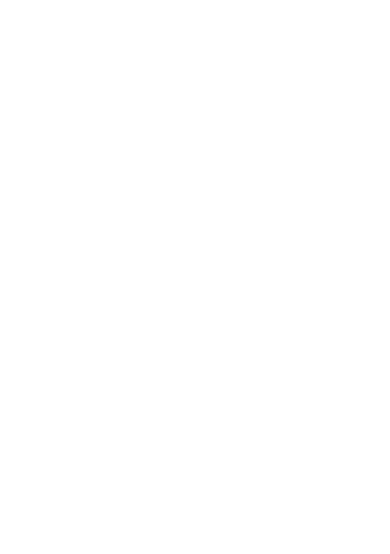
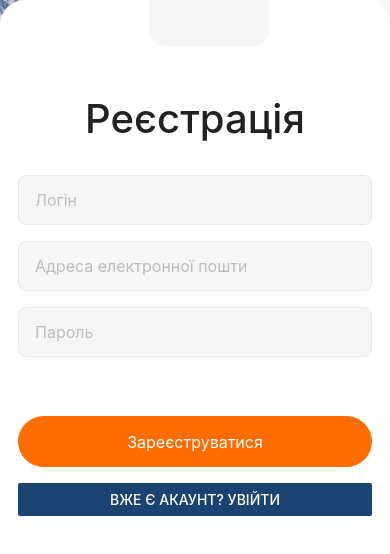
Before and after one commit to kuhai-anna/PhotogramProject, a React Native app: screen / in a window 390 px wide. Shown: the top 554 px of the page. Built offline with nearby package versions, Linux system fonts and the light colour scheme.

Commit message:
Add RegistrationScreen

```diff
--- a/App.js
+++ b/App.js
@@ -1,9 +1,11 @@
 // import { StatusBar } from "expo-status-bar";
 // import { StyleSheet, Text, View } from "react-native";
 
+import { RegistrationScreen } from "./src/Screens/RegistrationScreen";
+
 export default function App() {
   return (
-    <></>
+    <RegistrationScreen></RegistrationScreen>
     // <View style={styles.container}>
     //   <Text>New App!</Text>
     //   <StatusBar style="auto" />
```
